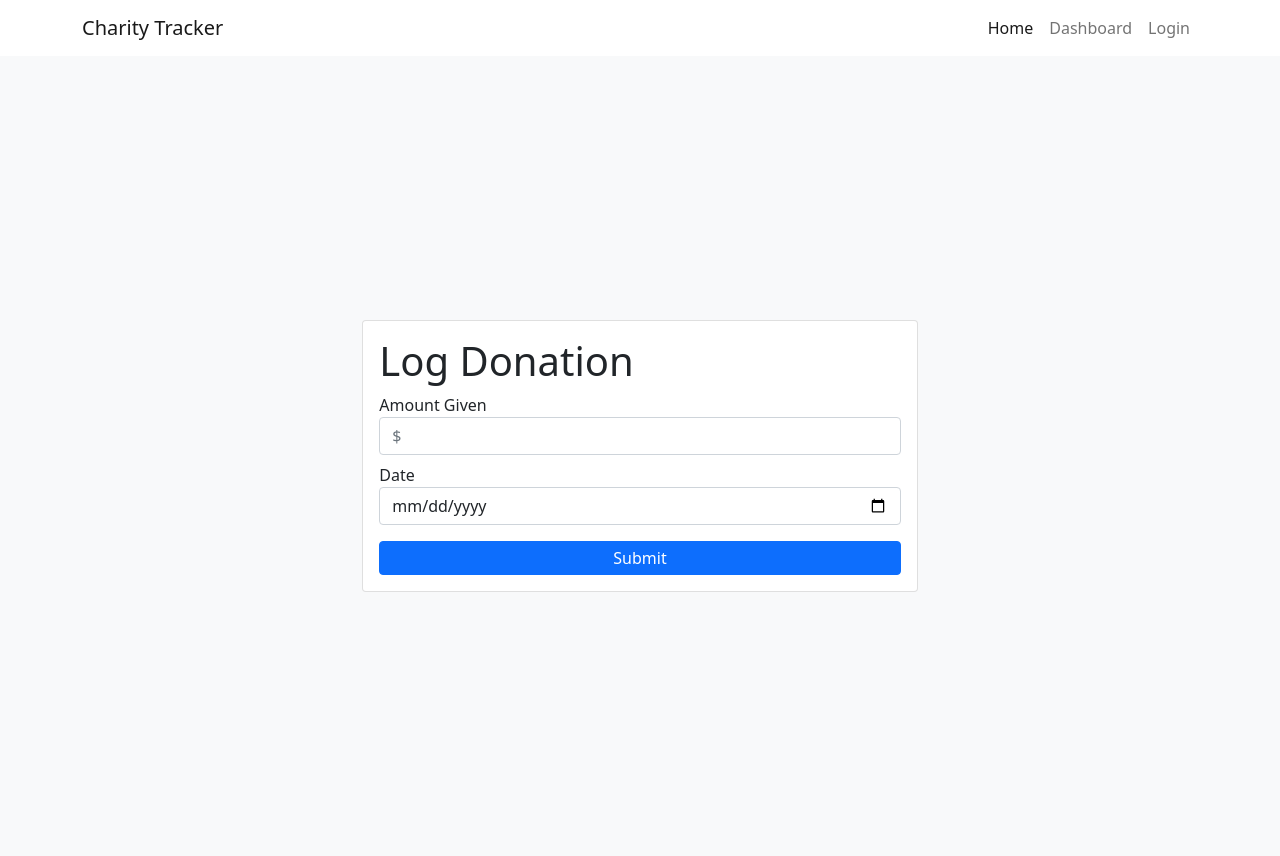
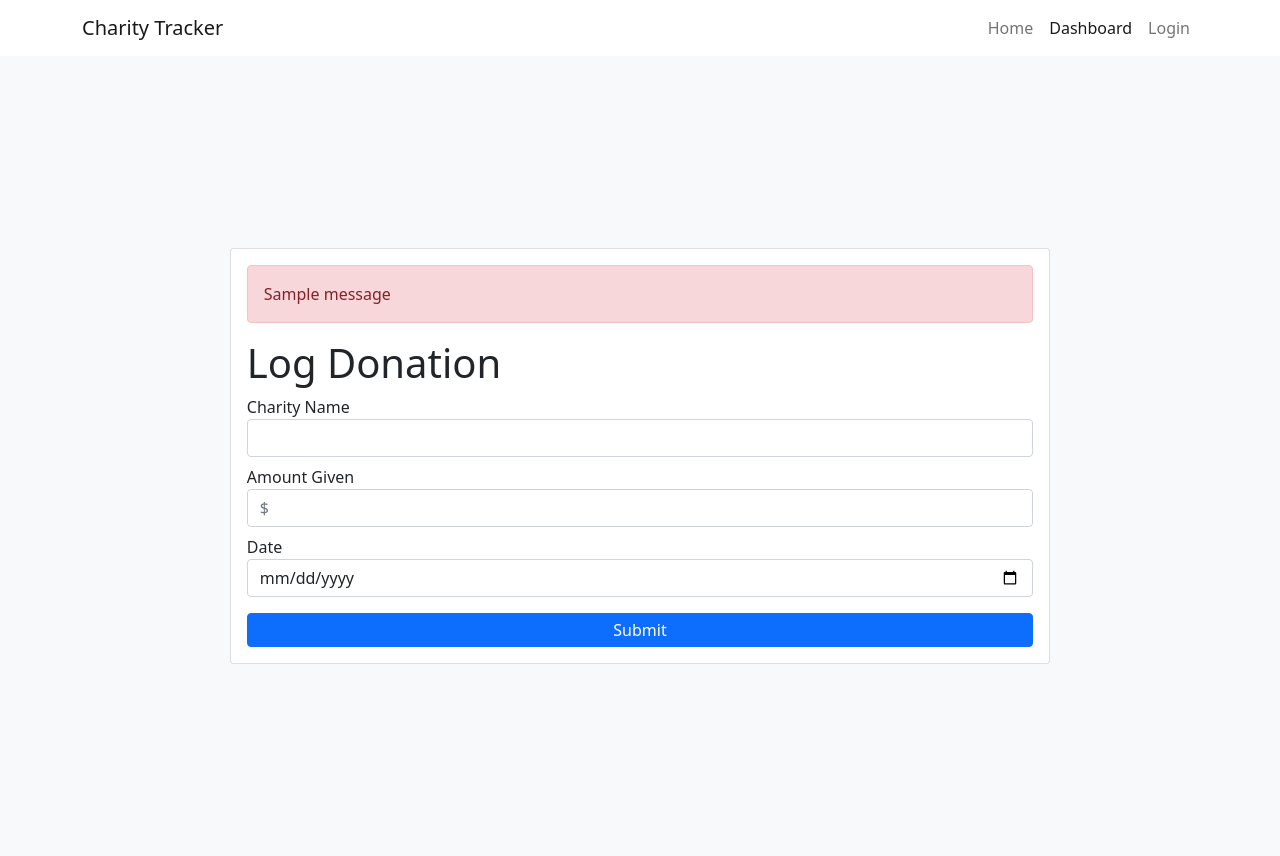
Before and after one commit to jaisawhney/Charity-Tracker, a Flask app: page /donations/new in a window 1280 px wide. Run offline with Flask 2, Linux system fonts and the light colour scheme; the visitor is signed in with stand-in values (Sample User, id 1); one stand-in notice (Sample message) is shown; a database or web service that is not in the repository returns one stand-in record (values such as "Sample title").

Commit message:
Update bootstrap alerts

```diff
--- a/templates/log_donation.html
+++ b/templates/log_donation.html
@@ -1,23 +1,38 @@
 {% extends "base.html" %}
-{% set active_page = "home" %}
+{% set active_page = "dash" %}
 
 {% block content %}
 <div class="container-fluid h-100 bg-light">
     <div class="d-flex justify-content-center align-items-center h-100">
         <div class="card donation_form">
             <div class="card-body">
+                {% with messages = get_flashed_messages(category_filter=["app_warning"]) %}
+                {% if messages %}
+                {% for message in messages %}
+                <div class="alert alert-danger" role="alert">
+                    {{ message }}
+                </div>
+                {% endfor %}
+                {% endif %}
+                {% endwith %}
                 <h1 class="card-title">Log Donation</h1>
                 <form class="row g-2" action="/donations" method="POST">
                     <div class="col-12">
+                        <label for="charity_name">Charity Name</label>
+                        <input id="charity_name" name="charity_name" type="text" class="form-control"
+                               required>
+                    </div>
+                    <div class="col-12">
                         <label for="amount_given">Amount Given</label>
-                        <input id="amount_given" name="amount_given" type="text" class="form-control" placeholder="$"
+                        <input id="amount_given" name="amount_given" type="number" step="0.01" class="form-control"
+                               placeholder="$"
                                required>
                     </div>
                     <div class="col-12">
                         <label for="date_given">Date</label>
                         <input id="date_given" name="date_given" type="date" class="form-control" required>
                     </div>
-                    <input type="hidden" name="charity_id" value="">
+                    <!--<input type="hidden" name="charity_id" value="">-->
                     <div class="text-center">
                         <button class="btn btn-md btn-primary mt-2 py-1 w-100" type="submit">Submit</button>
                     </div>
--- a/templates/signup.html
+++ b/templates/signup.html
@@ -6,7 +6,7 @@
     <div class="d-flex justify-content-center align-items-center h-100">
         <div class="card signup-form">
             <div class="card-body">
-                {% with messages = get_flashed_messages(category_filter=["signup_error"]) %}
+                {% with messages = get_flashed_messages(category_filter=["app_warning"]) %}
                 {% if messages %}
                 {% for message in messages %}
                 <div class="alert alert-danger" role="alert">
@@ -40,7 +40,7 @@
                     <div class="text-center">
                         <button class="btn btn-md btn-primary mt-2 py-1 w-100" type="submit">Sign up</button>
                         <hr>
-                        <small>Or <a href="{{ url_for('login') }}">Login</a></small>
+                        <small>Or <a href="{{ url_for('routes.login') }}">Login</a></small>
                     </div>
                 </form>
             </div>
```
Also changed, not shown: templates/login.html (+4 -3 lines).
